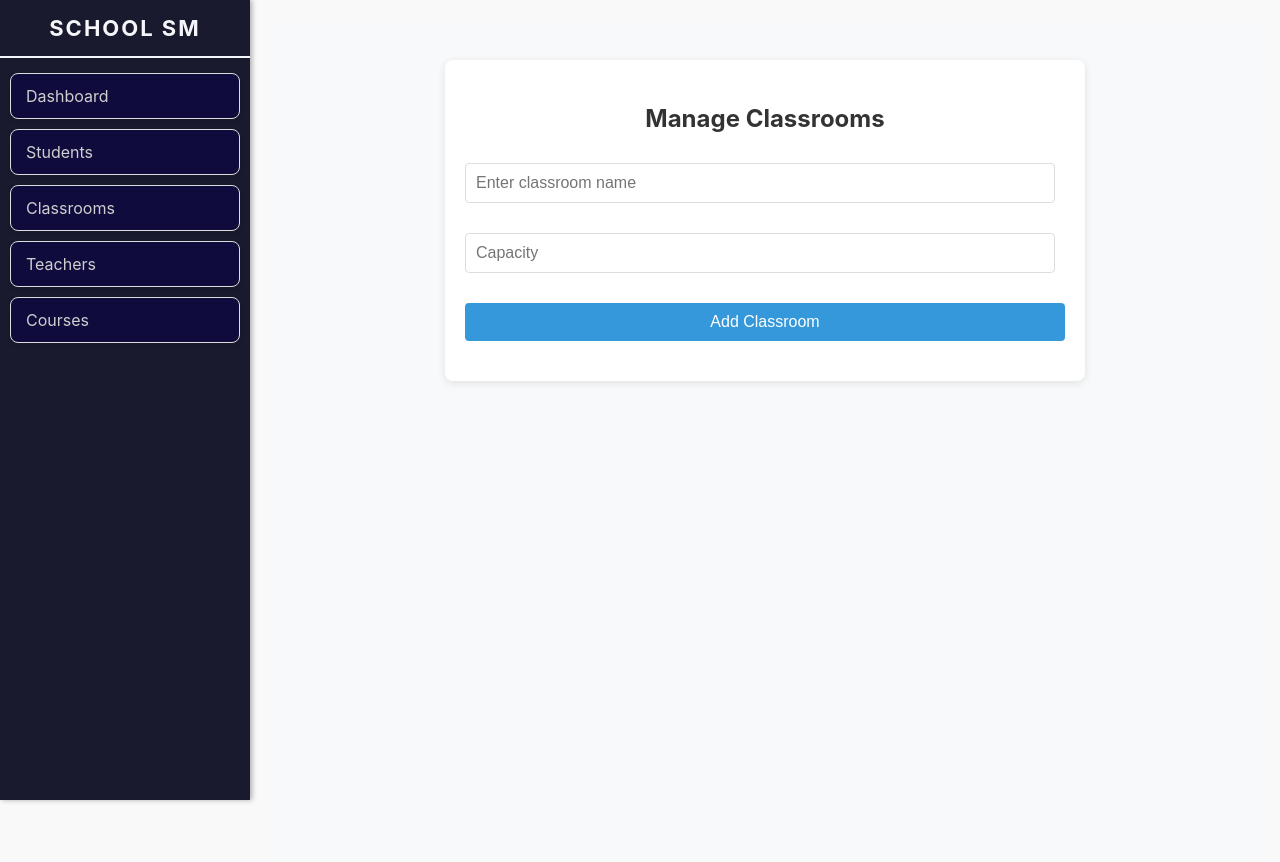
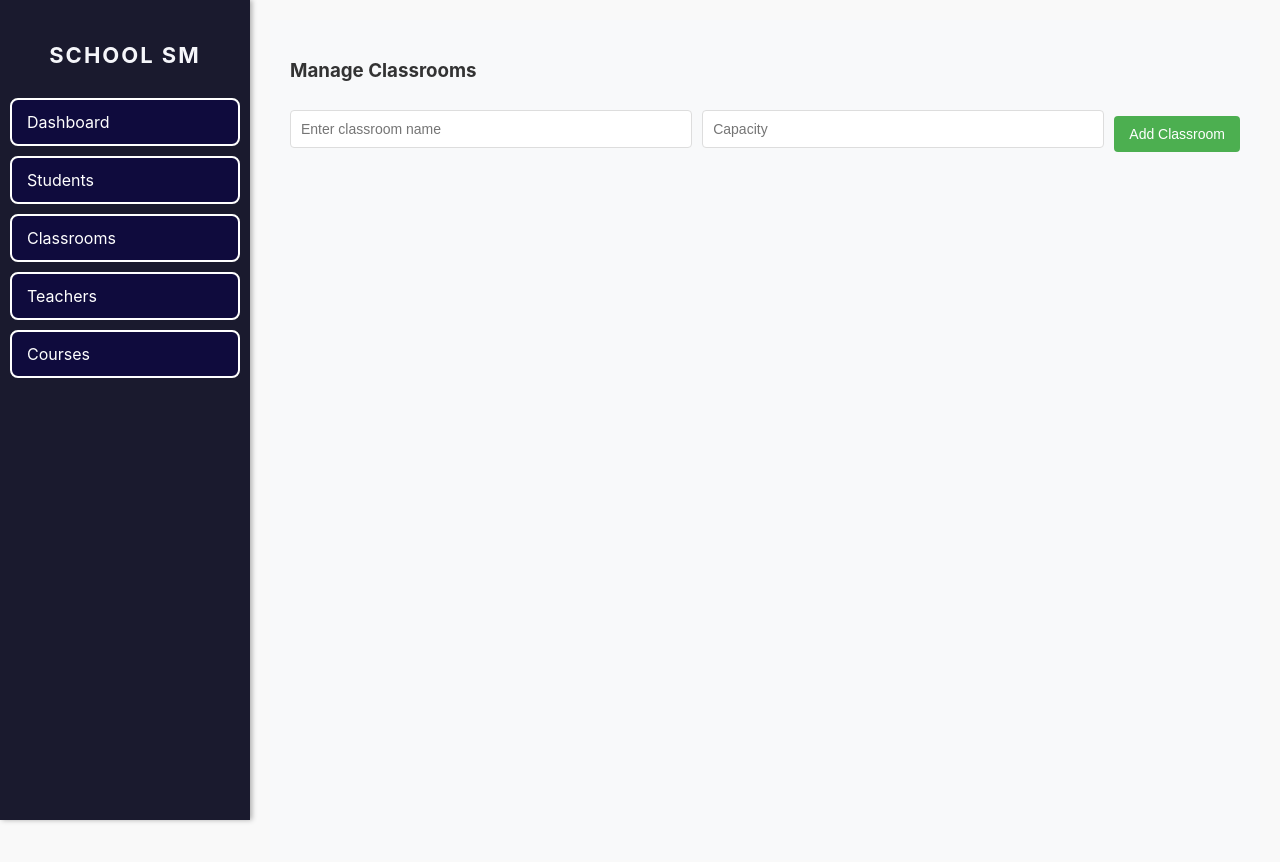
Before and after one commit to buraksanlilar/SE_302-Project, a React (Vite) app: page / in a window 1280 px wide. Both pictures are taken after a click on the item "Classrooms". Shown: the top 862 px of the page. Built offline with nearby package versions, Linux system fonts and the light colour scheme.

Commit message:
added weekly schedule button and its program for the classes according to their time and changed the sidebar buttons as active, found bug on courses part, if there is no course name before entering other features it is causing error

```diff
--- a/src/components/Classrooms.css
+++ b/src/components/Classrooms.css
@@ -1,99 +1,91 @@
-/* Classrooms Container */
-.classrooms-container {
-  max-width: 600px;
-  margin: 20px auto;
-  padding: 20px;
-  background-color: #ffffff;
-  border-radius: 8px;
-  box-shadow: 0 2px 8px rgba(0, 0, 0, 0.1);
+/* Button Group (Weekly Schedule ve Delete yan yana) */
+.button-group {
+  display: flex;
+  gap: 10px;
 }
 
-.classrooms-container h3 {
-  margin-bottom: 20px;
-  font-size: 24px;
-  color: #333;
-  text-align: center;
-}
-
-/* Form Group */
-.form-group {
-  display: flex;
-  flex-wrap: wrap;
-  gap: 10px; /* Elemanlar arasında boşluk */
-  justify-content: space-between;
-}
-
-.form-group input {
-  flex: 1 1 calc(50% - 10px); /* İki input yan yana yerleşir */
-  padding: 10px;
-  font-size: 16px;
-  border: 1px solid #ddd;
-  border-radius: 4px;
-  outline: none;
-  transition: all 0.3s ease;
-}
-
-.form-group input:focus {
-  border-color: #3498db;
-  box-shadow: 0 0 5px rgba(52, 152, 219, 0.5);
-}
-
-.form-group button {
-  flex: 1 1 100%; /* Buton tam genişlik kaplar */
-  padding: 10px;
-  font-size: 16px;
-  background-color: #3498db;
+/* Weekly Schedule Butonu */
+.schedule-button {
+  background-color: #e74c3c; /* Delete butonuyla aynı renk */
   color: white;
   border: none;
-  border-radius: 4px;
-  cursor: pointer;
-  transition: all 0.3s ease;
-}
-
-.form-group button:hover {
-  background-color: #2980b9;
-}
-
-.form-group button:active {
-  background-color: #1c6a96;
-  transform: scale(0.98);
-}
-
-/* Classrooms List */
-ul {
-  list-style: none;
-  padding: 0;
-  margin-top: 20px;
-}
-
-ul li {
-  background-color: #f9f9f9;
-  margin-bottom: 10px;
-  padding: 10px 15px;
-  border-radius: 4px;
-  display: flex;
-  justify-content: space-between;
-  align-items: center;
-  border: 1px solid #ddd;
-  transition: all 0.3s ease;
-}
-
-ul li:hover {
-  background-color: #f1f1f1;
-}
-
-/* Delete Button */
-ul li button {
   padding: 6px 12px;
   font-size: 14px;
-  background-color: #e74c3c;
-  border: none;
-  color: white;
   border-radius: 4px;
   cursor: pointer;
   transition: background-color 0.3s ease;
 }
 
-ul li button:hover {
+.schedule-button:hover {
   background-color: #c0392b;
 }
+
+.delete-button {
+  background-color: #e74c3c;
+  color: white;
+  border: none;
+  padding: 6px 12px;
+  font-size: 14px;
+  border-radius: 4px;
+  cursor: pointer;
+  transition: background-color 0.3s ease;
+}
+
+.delete-button:hover {
+  background-color: #c0392b;
+}
+
+/* Modal Stil */
+.modal-overlay {
+  position: fixed;
+  top: 0;
+  left: 0;
+  width: 100%;
+  height: 100%;
+  background: rgba(0, 0, 0, 0.5);
+  display: flex;
+  justify-content: center;
+  align-items: center;
+  z-index: 1000;
+}
+
+.modal-content {
+  background: #fff;
+  padding: 20px;
+  border-radius: 8px;
+  width: 90%;
+  max-width: 500px;
+  box-shadow: 0 4px 10px rgba(0, 0, 0, 0.3);
+  text-align: center;
+}
+
+.modal-content h4 {
+  margin-bottom: 10px;
+  font-size: 20px;
+}
+
+.modal-content ul {
+  list-style: none;
+  padding: 0;
+  margin-top: 10px;
+}
+
+.modal-content li {
+  padding: 8px 0;
+  border-bottom: 1px solid #ddd;
+}
+
+.modal-content button {
+  margin-top: 10px;
+  padding: 6px 12px;
+  background-color: #dc3545;
+  color: #fff;
+  border: none;
+  border-radius: 4px;
+  cursor: pointer;
+  transition: background-color 0.3s ease;
+}
+
+.modal-content button:hover {
+  background-color: #c82333;
+}
--- a/src/components/Classrooms.jsx
+++ b/src/components/Classrooms.jsx
@@ -1,13 +1,62 @@
-import React, { useState, useContext } from "react";
+import React, { useState, useContext, useEffect } from "react";
 import { ClassroomContext } from "../context/ClassroomContext";
+import { CoursesContext } from "../context/CoursesContext";
 import "./Classrooms.css";
 
 function Classrooms() {
-  const { classrooms, addClassroom, deleteClassroom } =
-    useContext(ClassroomContext);
+  const { classrooms, addClassroom, deleteClassroom } = useContext(ClassroomContext);
+  const { courses } = useContext(CoursesContext);
   const [newClassroom, setNewClassroom] = useState("");
   const [capacity, setCapacity] = useState("");
+  const [selectedClassroom, setSelectedClassroom] = useState(null);
+  const [schedule, setSchedule] = useState([]);
 
+  // Gün ve saat aralıklarını oluştur
+  const days = ["Monday", "Tuesday", "Wednesday", "Thursday", "Friday"];
+  const hours = generateTimeSlots();
+
+  function generateTimeSlots() {
+    const slots = [];
+    let hour = 8;
+    let minute = 30;
+
+    while (hour < 22 || (hour === 22 && minute <= 15)) {
+      slots.push(
+        `${String(hour).padStart(2, "0")}:${String(minute).padStart(2, "0")}`
+      );
+      minute += 55;
+      if (minute >= 60) {
+        hour += 1;
+        minute -= 60;
+      }
+    }
+    return slots;
+  }
+
+  // Haftalık programı oluştur ve kurs süresine göre hücreleri doldur
+  useEffect(() => {
+    if (selectedClassroom) {
+      const newSchedule = Array.from({ length: hours.length }, () => Array(days.length).fill("-"));
+      courses
+        .filter((course) => course.classroom === selectedClassroom.name)
+        .forEach((course) => {
+          const dayIndex = days.indexOf(course.day);
+          const hourIndex = hours.indexOf(course.hour);
+          const duration = parseInt(course.duration);
+
+          if (dayIndex !== -1 && hourIndex !== -1) {
+            for (let i = 0; i < duration; i++) {
+              if (hourIndex + i < newSchedule.length) {
+                newSchedule[hourIndex + i][dayIndex] = `${course.courseName} (${course.teacherName})`;
+              }
+            }
+          }
+        });
+      setSchedule(newSchedule);
+    }
+  }, [selectedClassroom, courses]);
+
+  // Yeni derslik ekleme işlemi
   const handleAddClassroom = () => {
     if (newClassroom.trim() && capacity > 0) {
       const newClass = { id: Date.now(), name: newClassroom, capacity };
@@ -40,12 +89,43 @@ function Classrooms() {
         {classrooms.map((classroom) => (
           <li key={classroom.id}>
             {classroom.name} - Capacity: {classroom.capacity}
-            <button onClick={() => deleteClassroom(classroom.id)}>
-              Delete
-            </button>
+            <div className="button-group">
+              <button onClick={() => setSelectedClassroom(classroom)}>Weekly Schedule</button>
+              <button onClick={() => deleteClassroom(classroom.id)}>Delete</button>
+            </div>
           </li>
         ))}
       </ul>
+
+      {/* Haftalık Program Tablosu */}
+      {selectedClassroom && (
+        <div className="modal-overlay">
+          <div className="modal-content">
+            <h4>Weekly Schedule for {selectedClassroom.name}</h4>
+            <table className="schedule-table">
+              <thead>
+                <tr>
+                  <th>Time</th>
+                  {days.map((day) => (
+                    <th key={day}>{day}</th>
+                  ))}
+                </tr>
+              </thead>
+              <tbody>
+                {schedule.map((row, rowIndex) => (
+                  <tr key={rowIndex}>
+                    <td>{hours[rowIndex]}</td>
+                    {row.map((cell, cellIndex) => (
+                      <td key={cellIndex}>{cell}</td>
+                    ))}
+                  </tr>
+                ))}
+              </tbody>
+            </table>
+            <button onClick={() => setSelectedClassroom(null)}>Close</button>
+          </div>
+        </div>
+      )}
     </div>
   );
 }
--- a/src/components/Sidebar.css
+++ b/src/components/Sidebar.css
@@ -4,7 +4,6 @@
   background-color: #1a1a2e; /* Sidebar arka plan rengi */
   color: #ffffff; /* Metin rengi */
   height: 100vh;
-  padding: 0;
   display: flex;
   flex-direction: column;
   box-shadow: 2px 0 5px rgba(0, 0, 0, 0.3);
@@ -12,6 +11,7 @@
   left: 0;
   top: 0;
   z-index: 1000;
+  padding-top: 20px;
 }
 
 /* Sidebar Başlık */
@@ -19,63 +19,60 @@
   font-size: 22px;
   font-weight: bold;
   text-align: center;
-  margin: 0;
-  padding: 15px 0;
+  margin-bottom: 20px;
   color: #f5f6fa;
   text-transform: uppercase;
   letter-spacing: 2px;
-  border-bottom: 2px solid #f5f6fa;
 }
 
 /* Sidebar Menü */
 .sidebar-menu {
   list-style: none;
-  padding: 15px 0; /* Üstten ve alttan padding ekledik */
+  padding: 0;
   margin: 0;
-  flex-grow: 1;
-  display: flex;
-  flex-direction: column;
-  gap: 10px; /* Öğeler arasında boşluk */
 }
 
 .sidebar-menu li {
-  margin: 0 10px; /* Kenar boşluğu */
+  margin: 10px;
   padding: 12px 15px;
-  border-radius: 8px; /* Hafif yuvarlak köşeler */
+  border-radius: 8px;
   cursor: pointer;
   font-size: 16px;
-  color: #cfcfcf;
+  color: #ffffff;
+  text-align: center;
+  background-color: #0f0b3d; /* İlk halindeki mavi ton */
   transition: all 0.3s ease;
-  text-transform: capitalize;
-  background-color: #0f0b3d; /* Rastgele bir başlangıç rengi gibi */
-  box-shadow: 0 2px 4px rgba(0, 0, 0, 0.1); /* Hafif gölge */
 }
 
-/* Hover Efekti */
 .sidebar-menu li:hover {
-  background-color: #34495e; /* Daha koyu renk */
-  color: #ffffff;
-  transform: translateY(-2px); /* Hover'da hafif yukarı kaldır */
-  box-shadow: 0 4px 8px rgba(0, 0, 0, 0.2); /* Gölgeli hover */
+  background-color: #34495e; /* Hover efekti */
+  transform: translateY(-2px);
 }
 
-/* Aktif Sekme */
 .sidebar-menu li.active {
-  background-color: #0f3460; /* Aktif sekme arka plan rengi */
+  background-color: #0f3460; /* Aktif sekme rengi */
+  font-weight: bold;
+  box-shadow: 0 4px 8px rgba(0, 0, 0, 0.2);
+}
+.sidebar-menu li {
+  margin: 10px;
+  padding: 12px 15px;
+  border-radius: 8px;
+  cursor: pointer;
+  font-size: 16px;
   color: #ffffff;
-  font-weight: bold;
-  box-shadow: 0 4px 8px rgba(0, 0, 0, 0.3); /* Daha belirgin gölge */
+  text-align: center;
+  background-color: #0f0b3d; /* Buton arka plan rengi */
+  border: 2px solid #ffffff; /* Beyaz kenarlık ekledik */
+  transition: all 0.3s ease;
 }
 
-/* Disabled Sekmeler */
-.sidebar-menu li.disabled {
-  color: #2b2b4b;
-  background-color: transparent;
-  cursor: not-allowed;
-  pointer-events: none;
+.sidebar-menu li:hover {
+  background-color: #34495e; /* Hover efekti */
+  transform: translateY(-2px);
 }
 
-/* Smooth Geçiş */
-.sidebar-menu li {
-  transition: background-color 0.3s ease, transform 0.3s ease, box-shadow 0.3s ease;
+.sidebar-menu li.active {
+  background-color: #0f3460; /* Aktif sekme rengi */
+  font-weight: bold;
 }
--- a/src/components/Sidebar.jsx
+++ b/src/components/Sidebar.jsx
@@ -1,10 +1,10 @@
 import React from "react";
-import "./sidebar.css";
+import "./Sidebar.css";
 
 function Sidebar({ activeTab, setActiveTab }) {
   return (
     <div className="sidebar">
-      <h3 className="sidebar-title">School SM</h3>
+      <h3 className="sidebar-title">SCHOOL SM</h3>
       <ul className="sidebar-menu">
         <li
           className={activeTab === "dashboard" ? "active" : ""}
@@ -36,7 +36,6 @@ function Sidebar({ activeTab, setActiveTab }) {
         >
           Courses
         </li>
-        {/* Subjects ve Invoices menülerini kaldırdık */}
       </ul>
     </div>
   );
```
